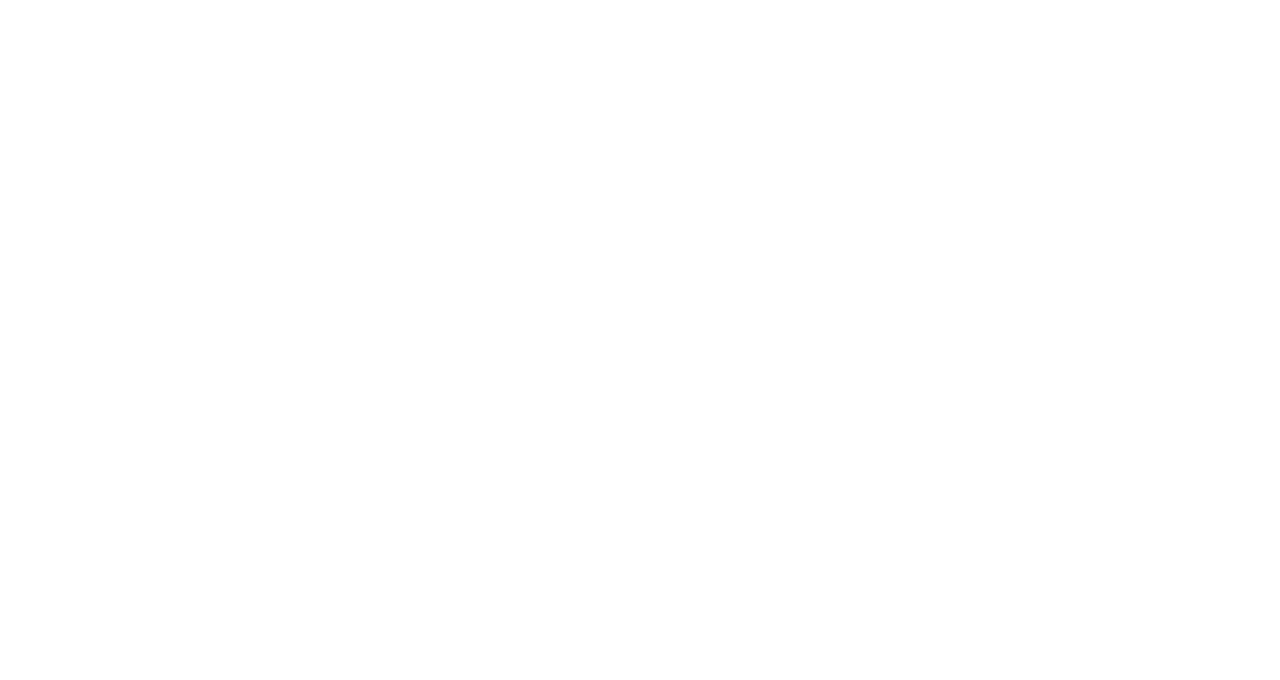
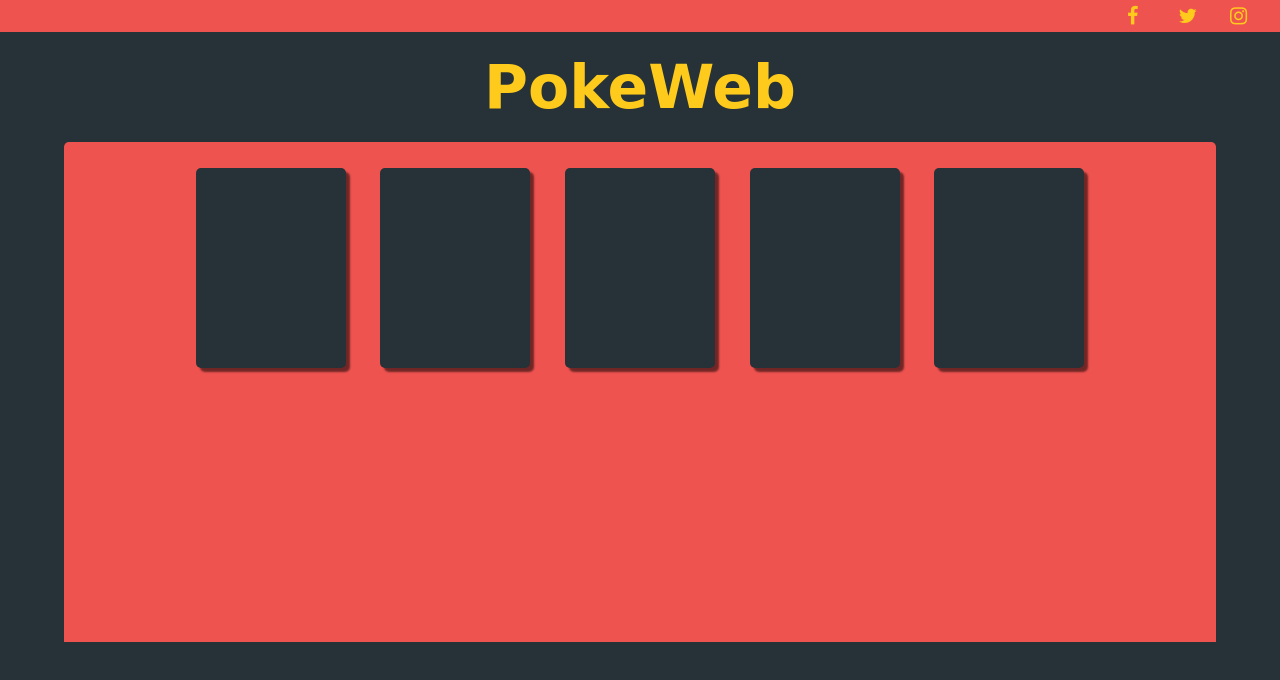
Before and after one commit to FacundoLG/PokeWeb-0.2, a plain HTML site: page index/index.html in a window 1280 px wide. Drawn offline with Linux system fonts and the light colour scheme; a web font is replaced by a local one.

Commit message:
Estructura Pagina

```diff
--- a/index/index.html
+++ b/index/index.html
@@ -3,11 +3,35 @@
 <head>
     <meta charset="UTF-8">
     <meta name="viewport" content="width=device-width, initial-scale=1.0">
-    <title>Document</title>
+    <link rel="preconnect" href="https://fonts.gstatic.com">
+<link href="https://fonts.googleapis.com/css2?family=Potta+One&display=swap" rel="stylesheet">
+    <link rel="stylesheet" href="https://cdnjs.cloudflare.com/ajax/libs/font-awesome/4.7.0/css/font-awesome.min.css">
+    <link rel="stylesheet" href="style.css">
+    <title>PokeWeb</title>
 </head>
 <body>
-    <header>
+    <header class="miniHeader">
+        <ul>
+            <li><a href="#" class="fa fa-facebook"></a></li>
+            <li><a href="#" class="fa fa-twitter"></a></li>
+            <li><a href="#" class="fa fa-instagram"></a></li>
+        </ul>
+    </header>
+    <main>
+        <div class="main-container">
+            <h1 class="main-container--title">PokeWeb</h1>
+            <div class="main-container--data">
+                <div class="base"></div>
+                <div class="base"></div>
+                <div class="base"></div>
+                <div class="base"></div>
+                <div class="base"></div>
 
-    </header>
+            </div>
+        </div>
+    </main>
+    <footer>
+
+    </footer>
 </body>
 </html>
--- /dev/null
+++ b/index/style.css
@@ -0,0 +1,62 @@
+*{
+    box-sizing: border-box;
+    margin: 0;
+    padding: 0;
+    font-size: 62.5%;
+}
+html{
+    background-color: #263238;
+    scroll-behavior: smooth;
+}
+/*header*/
+.miniHeader{
+    display: flex;
+    align-items: center;
+    justify-content: flex-end;
+    background-color: #ef5350;
+    height: 4vh;
+}
+.miniHeader ul li{
+    list-style: none;
+    display: inline;
+}
+.fa{
+    font-size: 20px;
+    width: 50px;
+    text-decoration: none;
+    color: #feca1b
+}
+/*Main*/
+.main-container--title{
+    margin: 20px auto;
+    font-family: 'Potta One', cursive;
+    font-size: 6rem;
+    font-style: bold;
+    color: #feca1b;
+    text-align: center;
+}
+/*DinamicMain*/
+.main-container--data{
+    display: flex;
+    background-color: #ef5350;
+    width: 90%;
+    margin: 0 auto;
+    min-height: 500px;
+    height: auto;
+    border-radius: 5px 5px 0 0;
+    flex-wrap: wrap;
+    justify-content: center;
+    padding-top: 20px;
+}
+.base{
+    display: inline-block;
+    border-radius: 5px;
+    background-color: #263238;
+    width: 20%;
+    max-width: 150px;
+    min-width: 100px;
+    max-height: 200px;
+    min-height: 150px;
+    margin: 6px 1.5%;
+    box-shadow: 4px 4px 2px 0px rgba(0, 0, 0, 0.535);
+}
```
Also changed, not shown: index/index.js (added).
